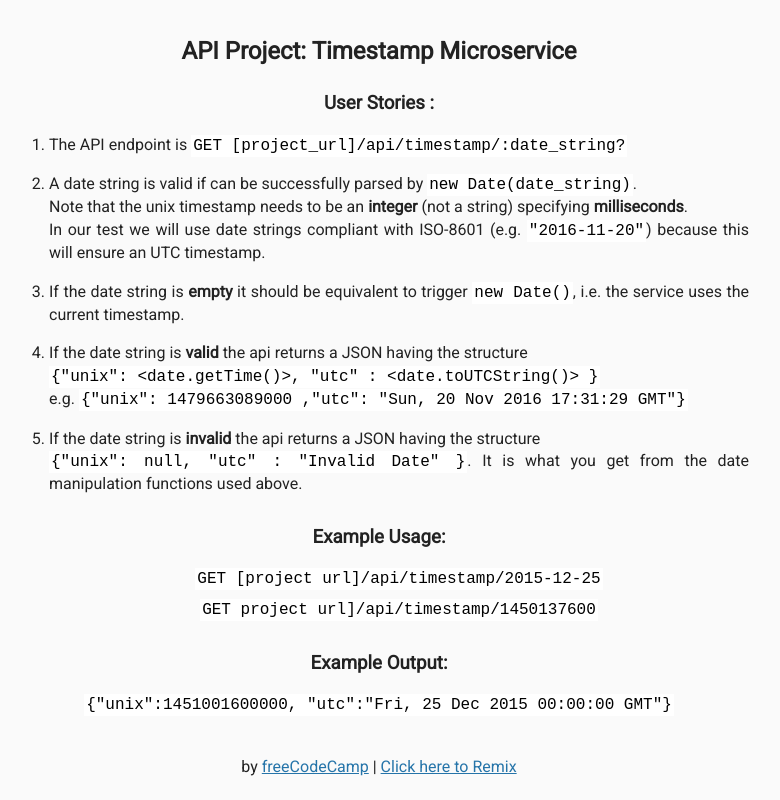
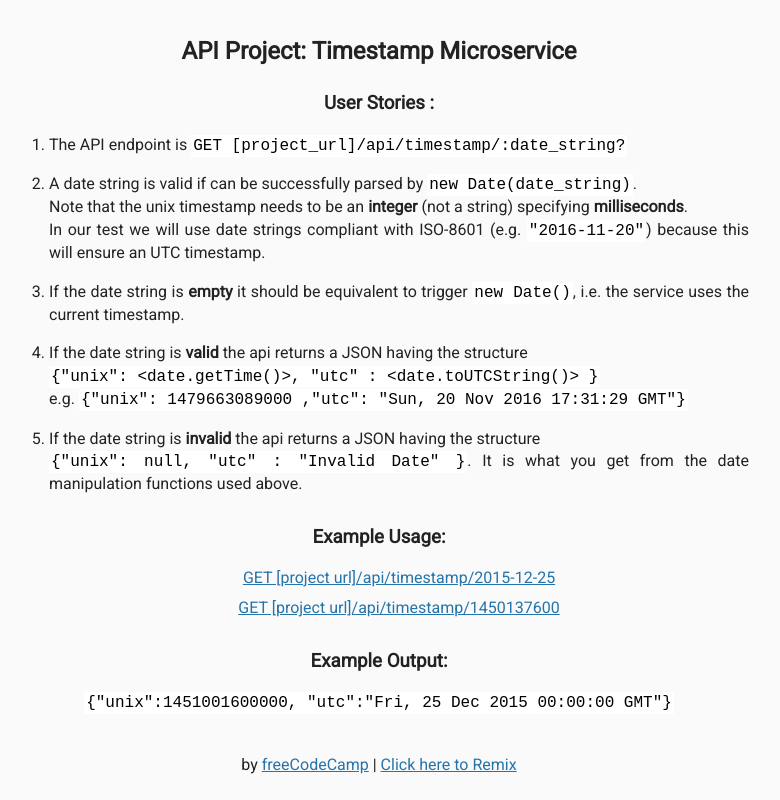
Before and after one commit to nastex21/timestamp-using-Express, a website: page views/index.html in a window 1280 px wide. Shown: the whole page, without its empty margins (261-1041 px from the left). Drawn offline with Linux system fonts and the light colour scheme; files that its build step writes are made by us from their sources.

Commit message:
Commit
changed to my personal links.

```diff
--- a/views/index.html
+++ b/views/index.html
@@ -31,8 +31,8 @@
         <h3>Example Usage:</h3>
         <ul>
           <li>
-            <code>GET [project url]/api/timestamp/2015-12-25</code></li>
-          <li><code>GET project url]/api/timestamp/1450137600</code></li>
+            <li><a href="https://timestamp-proj.glitch.me/api/timestamp/2015-12-25">GET [project url]/api/timestamp/2015-12-25</a></li>
+          <li><a href="https://timestamp-proj.glitch.me/api/timestamp/1450137600">GET [project url]/api/timestamp/1450137600</a></li>
         </ul>
 
         <h3>Example Output:</h3>
```
